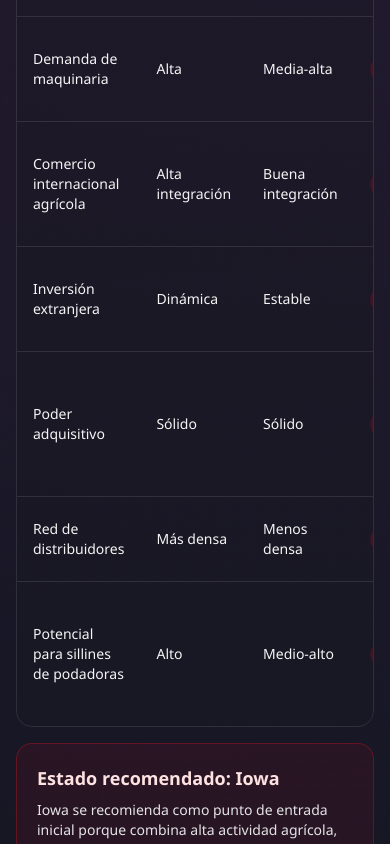
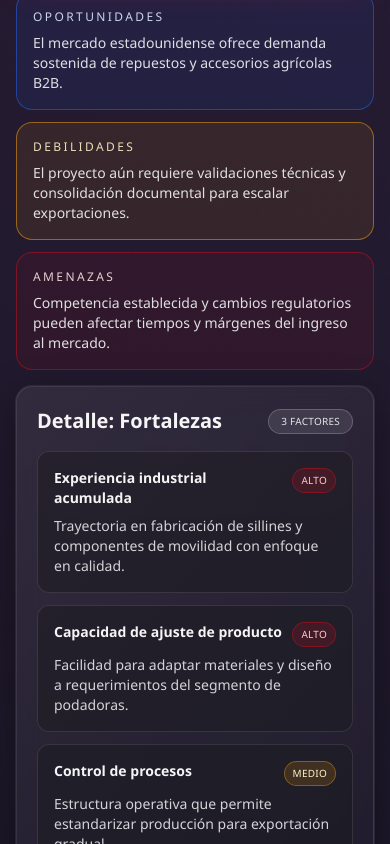
Before and after one commit to henaocamilo00/umonuevopresentacionfinal, a React (Vite) app: page / in a window 390 px wide. Shown: the part 4880-5724 px from the top of the page. Built offline with nearby package versions, Linux system fonts and the light colour scheme.

Commit message:
Add dynamic DOFA section between market and states

```diff
--- a/src/App.tsx
+++ b/src/App.tsx
@@ -10,6 +10,7 @@
 import { InfoCard } from './components/cards/InfoCard';
 import { ProductFeatureCard } from './components/cards/ProductFeatureCard';
 import { ComparisonTable } from './components/sections/ComparisonTable';
+import { DofaSection } from './components/sections/DofaSection';
 import { Timeline } from './components/sections/Timeline';
 import { SustainabilityCard } from './components/cards/SustainabilityCard';
 import { MetricCard } from './components/cards/MetricCard';
@@ -19,6 +20,7 @@
 import { documents } from './data/documents';
 import { indicators } from './data/indicators';
 import { marketOpportunities, marketSummary } from './data/market';
+import { dofaQuadrants } from './data/dofa';
 import { productFeatures, productProfile } from './data/product';
 import { projectOverview, quickActions } from './data/project';
 import { sustainabilityItems } from './data/sustainability';
@@ -31,6 +33,7 @@
   { id: 'empresa', label: 'Empresa' },
   { id: 'producto', label: 'Producto' },
   { id: 'mercado', label: 'Mercado' },
+  { id: 'dofa', label: 'DOFA' },
   { id: 'estados', label: 'Estados' },
   { id: 'estrategia', label: 'Estrategia' },
   { id: 'sostenibilidad', label: 'Sostenibilidad' },
@@ -164,6 +167,15 @@
                 <InfoCard key={opportunity.title} title={opportunity.title} description={opportunity.description} meta={opportunity.segment} icon={<Globe size={18} />} />
               ))}
             </div>
+          </motion.section>
+
+          <motion.section id="dofa" initial={{ opacity: 0, y: 14 }} whileInView={{ opacity: 1, y: 0 }} viewport={{ once: true }}>
+            <SectionHeader
+              eyebrow="Estrategia"
+              title="Análisis DOFA del Proyecto"
+              description="Matriz dinámica editable desde data/dofa.ts para fortalecer la toma de decisiones en la entrada al mercado estadounidense."
+            />
+            <DofaSection quadrants={dofaQuadrants} />
           </motion.section>
 
           <motion.section id="estados" initial={{ opacity: 0, y: 14 }} whileInView={{ opacity: 1, y: 0 }} viewport={{ once: true }}>
--- /dev/null
+++ b/src/components/sections/DofaSection.tsx
@@ -0,0 +1,72 @@
+import { useMemo, useState } from 'react';
+import type { DofaQuadrant, DofaType } from '../../data/types';
+
+interface DofaSectionProps {
+  quadrants: DofaQuadrant[];
+}
+
+const quadrantStyles: Record<DofaType, string> = {
+  Fortalezas: 'border-agriGreen/60 bg-agriGreen/10 text-green-100',
+  Oportunidades: 'border-techBlue/60 bg-techBlue/10 text-blue-100',
+  Debilidades: 'border-amber-500/60 bg-amber-500/10 text-amber-100',
+  Amenazas: 'border-umoRed/60 bg-umoRed/10 text-red-100'
+};
+
+const impactStyles = {
+  Alto: 'bg-umoRed/20 text-red-200 border-umoRed/50',
+  Medio: 'bg-amber-500/15 text-amber-100 border-amber-500/40',
+  Bajo: 'bg-techBlue/15 text-blue-100 border-techBlue/40'
+};
+
+export function DofaSection({ quadrants }: DofaSectionProps) {
+  const [activeType, setActiveType] = useState<DofaType>('Fortalezas');
+
+  const activeQuadrant = useMemo(
+    () => quadrants.find((quadrant) => quadrant.type === activeType) ?? quadrants[0],
+    [activeType, quadrants]
+  );
+
+  return (
+    <div className="space-y-4">
+      <div className="grid gap-3 md:grid-cols-2">
+        {quadrants.map((quadrant) => (
+          <button
+            key={quadrant.type}
+            type="button"
+            onClick={() => setActiveType(quadrant.type)}
+            className={`rounded-2xl border p-4 text-left transition ${quadrantStyles[quadrant.type]} ${
+              quadrant.type === activeType ? 'shadow-redGlow ring-1 ring-white/30' : 'opacity-90 hover:opacity-100'
+            }`}
+          >
+            <p className="text-xs uppercase tracking-[0.2em]">{quadrant.type}</p>
+            <p className="mt-2 text-sm text-zinc-100">{quadrant.summary}</p>
+          </button>
+        ))}
+      </div>
+
+      {activeQuadrant ? (
+        <article className="rounded-2xl glass p-5 shadow-glow">
+          <div className="flex flex-wrap items-center justify-between gap-2">
+            <h3 className="text-xl font-semibold text-fogWhite">Detalle: {activeQuadrant.type}</h3>
+            <span className="rounded-full border border-white/20 bg-white/10 px-3 py-1 text-[10px] uppercase tracking-wide text-zinc-200">
+              {activeQuadrant.items.length} factores
+            </span>
+          </div>
+          <div className="mt-4 grid gap-3 md:grid-cols-3">
+            {activeQuadrant.items.map((item) => (
+              <div key={item.title} className="rounded-xl border border-white/10 bg-charcoal/50 p-4">
+                <div className="flex items-start justify-between gap-2">
+                  <p className="text-sm font-semibold text-fogWhite">{item.title}</p>
+                  <span className={`rounded-full border px-2 py-1 text-[10px] uppercase tracking-wide ${impactStyles[item.impact]}`}>
+                    {item.impact}
+                  </span>
+                </div>
+                <p className="mt-2 text-sm text-zinc-300">{item.description}</p>
+              </div>
+            ))}
+          </div>
+        </article>
+      ) : null}
+    </div>
+  );
+}
--- /dev/null
+++ b/src/data/dofa.ts
@@ -0,0 +1,88 @@
+import type { DofaQuadrant } from './types';
+
+export const dofaQuadrants: DofaQuadrant[] = [
+  {
+    type: 'Fortalezas',
+    summary: 'UMO cuenta con base manufacturera, conocimiento técnico y capacidad de adaptación productiva.',
+    items: [
+      {
+        title: 'Experiencia industrial acumulada',
+        description: 'Trayectoria en fabricación de sillines y componentes de movilidad con enfoque en calidad.',
+        impact: 'Alto'
+      },
+      {
+        title: 'Capacidad de ajuste de producto',
+        description: 'Facilidad para adaptar materiales y diseño a requerimientos del segmento de podadoras.',
+        impact: 'Alto'
+      },
+      {
+        title: 'Control de procesos',
+        description: 'Estructura operativa que permite estandarizar producción para exportación gradual.',
+        impact: 'Medio'
+      }
+    ]
+  },
+  {
+    type: 'Oportunidades',
+    summary: 'El mercado estadounidense ofrece demanda sostenida de repuestos y accesorios agrícolas B2B.',
+    items: [
+      {
+        title: 'Crecimiento del mercado de mantenimiento agrícola',
+        description: 'Mayor uso de maquinaria y necesidades recurrentes de confort y reposición de partes.',
+        impact: 'Alto'
+      },
+      {
+        title: 'Entrada por estado objetivo (Iowa)',
+        description: 'Condiciones favorables para iniciar pilotos comerciales y alianzas con distribuidores.',
+        impact: 'Alto'
+      },
+      {
+        title: 'Expansión a red de talleres especializados',
+        description: 'Canal estratégico para validar producto y acelerar aprendizaje de mercado.',
+        impact: 'Medio'
+      }
+    ]
+  },
+  {
+    type: 'Debilidades',
+    summary: 'El proyecto aún requiere validaciones técnicas y consolidación documental para escalar exportaciones.',
+    items: [
+      {
+        title: 'Línea de producto en etapa inicial',
+        description: 'Aún no hay historial comercial amplio en sillines para podadoras.',
+        impact: 'Alto'
+      },
+      {
+        title: 'Documentación internacional incompleta',
+        description: 'Fichas técnicas y certificaciones deben fortalecerse para acelerar cierres B2B.',
+        impact: 'Medio'
+      },
+      {
+        title: 'Capacidad comercial internacional en formación',
+        description: 'Se requiere ampliar estructura de negociación y seguimiento en EE.UU.',
+        impact: 'Medio'
+      }
+    ]
+  },
+  {
+    type: 'Amenazas',
+    summary: 'Competencia establecida y cambios regulatorios pueden afectar tiempos y márgenes del ingreso al mercado.',
+    items: [
+      {
+        title: 'Competidores posicionados',
+        description: 'Marcas ya consolidadas pueden responder con presión de precios y distribución.',
+        impact: 'Alto'
+      },
+      {
+        title: 'Cambios en costos logísticos y arancelarios',
+        description: 'Variaciones en flete o normativa pueden impactar rentabilidad inicial.',
+        impact: 'Alto'
+      },
+      {
+        title: 'Exigencias técnicas del comprador',
+        description: 'Niveles altos de especificación pueden requerir ciclos adicionales de ajuste.',
+        impact: 'Medio'
+      }
+    ]
+  }
+];
--- a/src/data/types.ts
+++ b/src/data/types.ts
@@ -62,3 +62,17 @@
   category: string;
   author?: string;
 }
+
+export type DofaType = 'Fortalezas' | 'Oportunidades' | 'Debilidades' | 'Amenazas';
+
+export interface DofaItem {
+  title: string;
+  description: string;
+  impact: 'Alto' | 'Medio' | 'Bajo';
+}
+
+export interface DofaQuadrant {
+  type: DofaType;
+  summary: string;
+  items: DofaItem[];
+}
```
Also changed, not shown: 1 other file (tests, documents, lock files or other folders).
